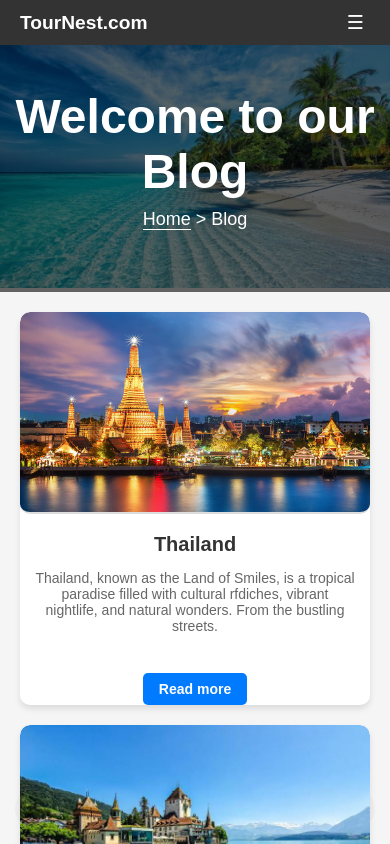
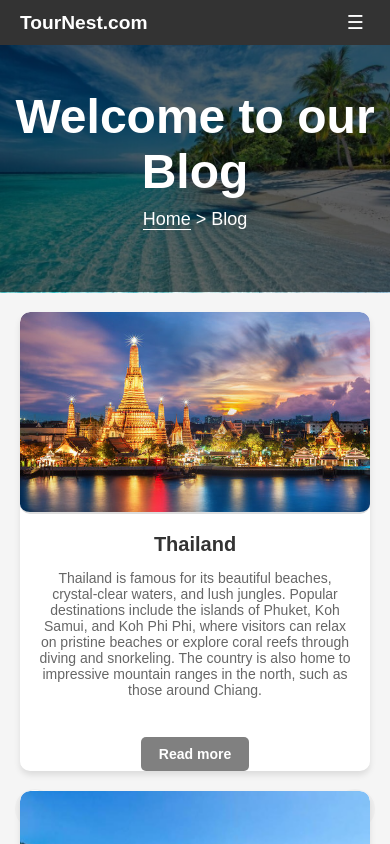
Before and after one commit to petchiammal2/Tourism_Website, a React (Create React App) app: page /blog in a window 390 px wide. Shown: the top 844 px of the page. Built offline with nearby package versions, Linux system fonts and the light colour scheme.

Commit message:
testing
testing

```diff
--- a/src/Components/BlogSection.js
+++ b/src/Components/BlogSection.js
@@ -10,7 +10,7 @@ const BlogSection = ({ backgroundImage }) => {
 
       <div className="overlay">
         <div className="blog-content">
-          <h1 className="blog-title">Welcome to our Blog</h1>
+          <h4 className="blog-title">Welcome to our Blog</h4>
           <p className="blog-breadcrumb">
             <a href="/">Home</a> &gt; <span>Blog</span>
           </p>
--- a/src/Components/CSS/Bloghero.css
+++ b/src/Components/CSS/Bloghero.css
@@ -14,7 +14,7 @@
   pointer-events: none; /* Disables all interactions (optional) */
 }
 
-.hero-section {
+.Blog-section {
   position: relative;
   height: 70vh; /* Adjust as needed */
 }
@@ -70,3 +70,26 @@
     transform: translateY(0);
   }
 }
+/* Keyframes for zoom in and zoom out animation */
+@keyframes zoomInOut {
+  0% {
+    transform: scale(1);
+  }
+  50% {
+    transform: scale(1.1); /* Slight zoom-in */
+  }
+  100% {
+    transform: scale(1); /* Back to normal size */
+  }
+}
+
+/* Apply the animation to the blog image */
+.blog-img {
+  width: 100%;
+  height: auto;
+  object-fit: cover;
+  max-height: 650px;
+  transform: none;
+  pointer-events: none; /* Disables all interactions (optional) */
+  animation: zoomInOut 3s infinite ease-in-out; /* Adjust duration as needed */
+}
--- a/src/Components/CSS/DestinationGrid.css
+++ b/src/Components/CSS/DestinationGrid.css
@@ -30,7 +30,6 @@
   object-fit: cover;
   border-bottom: 2px solid #ddd;
   transition: transform 0.3s ease; /* Smooth image scaling */
-
 }
 
 .tourism-item:hover .tourism-image {
@@ -47,7 +46,7 @@
 }
 
 .tourism-item:hover .tourism-title {
-  color: #007bff; /* Change title color on hover */
+  color:lightblue; /* Change title color on hover */
 }
 
 /* Description styling */
@@ -82,74 +81,8 @@
 .read-more {
   display: inline-block;
   margin-top: 10px;
-  padding: 8px 16px;
-  background-color: #007bff; /* Button color */
-  color: white;
-  font-size: 14px;
-  font-weight: bold;
-  border: none;
-  border-radius: 4px;
-  text-decoration: none;
-  transition: background-color 0.3s ease;
-
-}
-
-.read-more:hover {
-  background-color: #a2bfdf; /* Darker shade on hover */
-
-}
-
-.tourism-item:hover .tourism-image {
-  transform: scale(1.1); /* Zoom-in on hover */
-}
-
-/* Title styling */
-.tourism-title {
-  font-size: 20px;
-  font-weight: bold;
-  margin: 15px 0 10px;
-  color: #333;
-  transition: color 0.3s ease; /* Smooth color transition */
-}
-
-.tourism-item:hover .tourism-title {
-  color: #007bff; /* Change title color on hover */
-}
-
-/* Description styling */
-.tourism-description {
-  font-size: 14px;
-  color: #666;
-  padding: 0 15px 15px;
-  animation: fadeIn 1s ease-in; /* Fade-in effect for text */
-}
-
-/* Keyframe animations */
-@keyframes fadeIn {
-  from {
-    opacity: 0;
-  }
-  to {
-    opacity: 1;
-  }
-}
-
-@keyframes slideUp {
-  from {
-    transform: translateY(30px);
-    opacity: 0;
-  }
-  to {
-    transform: translateY(0);
-    opacity: 1;
-  }
-}
-
-.read-more {
-  display: inline-block;
-  margin-top: 10px;
-  padding: 8px 16px;
-  background-color: #007bff; /* Button color */
+  padding: 9px 18px;
+  background-color:gray; /* Button color */
   color: white;
   font-size: 14px;
   font-weight: bold;
@@ -160,5 +93,5 @@
 }
 
 .read-more:hover {
-  background-color: #0056b3; /* Darker shade on hover */
+  background-color: lightgrey; /* Darker shade on hover */
 }
--- a/src/Components/DestinationGrid.js
+++ b/src/Components/DestinationGrid.js
@@ -1,4 +1,6 @@
 import React from "react";
+import { Link } from "react-router-dom";
+
 import "./CSS/DestinationGrid.css";
 
 import Thailand from "../Assets/Thailand.jpg";
@@ -18,62 +20,59 @@ const DestinationGrid = () => {
     {
       title: "Thailand",
       image: Thailand,
-      description: " Thailand, known as the Land of Smiles, is a tropical paradise filled with cultural rfdiches, vibrant nightlife, and natural wonders. From the bustling streets.",
+      description:" Thailand is famous for its beautiful beaches, crystal-clear waters, and lush jungles. Popular destinations include the islands of Phuket, Koh Samui, and Koh Phi Phi, where visitors can relax on pristine beaches or explore coral reefs through diving and snorkeling. The country is also home to impressive mountain ranges in the north, such as those around Chiang."
      },
-
       {
       title: "Switzerland",
       image: Switzerland,
-      description: "Switzerland, a dreamlike destination in the heart of Europe, is famed for its snow-capped Alps, pristine lakes, and picturesque villages.",
+      description: " Switzerland, located in the heart of Europe, is renowned for its stunning landscapes, political neutrality, and high standard of living. It is bordered by Germany to the north, France to the west, Italy to the south, and Austria and Liechtenstein to the east. Despite its small size, Switzerland boasts a diverse geography."
      },
      {
       title: "China",
       image: china,
-      description: "China, one of the world's oldest civilizations, is a country of rich heritage, diverse culture, and breathtaking landscapes. ",
+      description: " China, located in East Asia, is the worlds most populous country and the fourth-largest by land area. With a history that spans over 5,000 years, China is one of the world’s oldest civilizations, rich in culture, philosophy, and traditions. The country is bordered by 14 different countries, including India, Russia, and Mongolia, and has a diverse range ."
     },
     {
       title: "Australia",
       image: Australia,
-      description: "Australia, the land Down Under, is a paradise of unique landscapes, vibrant cities, and unparalleled wildlife. Known for traveller .",
+      description: " Australia, located in the Southern Hemisphere, is both a country and a continent, known for its diverse landscapes, unique wildlife, and vibrant cities. It is the sixth-largest country in the world, bordered by the Indian Ocean to the west and the Pacific Ocean to the east. Australia is famous for its natural beauty, ranging from vast deserts and tropical rainforests ."
      },
 
     {
       title: "France ",
       image: France,
-      description: "France, often called the  Hexagon is a country of timeless beauty, rich history, and unrivaled sophistication. It is a dream destination for travelers seeking culture, art, and culinary delight.",
-    },
+      description: " France, located in Western Europe, is one of the worlds most influential countries, known for its rich history, cultural heritage, and iconic landmarks. Bordered by Belgium, Luxembourg, Germany, Switzerland, Italy, Monaco, Spain, and the Atlantic Ocean, France offers a stunning variety of landscapes, from the snow-capped peaks of the Alps to the sun-kissed beaches of the French Riviera." },
+
     {
       title:"Maldives",
       image: Maldives,
-      description:"Experience the pristine white sandy beaches, crystal-clear  and luxurious overwater villas of the Maldives.",
-
-
+      description:" The Maldives is known for its luxurious resorts, many of which are situated on private islands and offer overwater bungalows with direct access to the ocean. These resorts provide the ultimate in privacy and comfort, with world-class amenities and exceptional views, making the Maldives a popular destination for honeymooners, couples, and anyone seeking a tropical escape. Many resorts also offer unique experiences such as underwater dining, spas, and excursions for snorkeling ."
      },
       {
       title:"Japan",
       image:japan,
-      description:" Japan, an island nation in East Asia, is renowned for its rich cultural heritage, cutting-edge technology. ",
+      description:" Japan, an island nation in East Asia, is known for its harmonious blend of ancient traditions and cutting-edge modernity. Located in the Pacific Ocean, Japan is composed of four main islands—Honshu, Hokkaido, Kyushu, and Shikoku—along with numerous smaller islands. The country is bordered by the Sea of Japan to the west and the Pacific Ocean to the east, making it an archipelago with a diverse range of landscapes, from mountainous regions and serene coastlines to bustling centers."
     },
 
     {
       title:"USA",
       image:USA,
-      description:"The United States, a vast and diverse nation in North America, is known  technological innovation.",
+      description:" The United States of America (USA) is a vast and diverse country located in North America, bordered by Canada to the north, Mexico to the south, the Atlantic Ocean to the east, and the Pacific Ocean to the west. It is composed of 50 states, each with its own unique culture, landscape, and history. As the third-largest country in the world by both land area and population, the USA offers a remarkable variety of environments, from snow-capped mountains and expansive deserts to dense forests and bustling."
     },
 
     {
       title:"Italy",
       image:Italy,
-      description:"Italy, located in southern Europe, is famous for its rich history, art, and culture,   Tower of Pisa.",
+      description:" Italy, located in Southern Europe, is a country known for its rich history, art, culture, and breathtaking landscapes. Shaped like a boot, Italy is surrounded by the Mediterranean Sea, bordered by France, Switzerland, Austria, and Slovenia to the north. With a history that spans thousands of years, Italy has had a profound influence on Western civilization, shaping everything from politics and philosophy to art, architecture, and cuisine."
     },
 
     {
       title: "Newyork",
       image: Newyork ,
-      description:"New York City is one of the most iconic and vibrant cities in the world, known for its impressive skyline .",
+      description:" New Yorks neighborhoods are rich in character, each with its own distinct vibe. Brooklyn is known for its trendy atmosphere, historic brownstones, and cultural hubs like DUMBO and Williamsburg, offering a mix of art galleries, music venues, and excellent food. Queens, the most ethnically diverse borough, is celebrated for its diverse culinary scene, featuring flavors from every corner of the globe. The Bronx is the birthplace of hip-hop and home to the famous Yankee Stadium, while Staten Island offers a quieter retreat with  views.",
+
     },
   ]
-
   return (
     <div className="tourism-grid">
       {destinations.map((destination, index) => (
@@ -85,13 +84,20 @@ const DestinationGrid = () => {
             />
           <h3 className="tourism-title">{destination.title}</h3>
           <p className="tourism-description">{destination.description}</p>
-          <a href={destination.link} className="read-more">
+          <Link
+            to="/about"
+            state={{
+              title: destination.title,
+              description: destination.description,
+              image: destination.image,
+            }}
+            className="read-more"
+          >
             Read more
-          </a>
+          </Link>
         </div>
       ))}
     </div>
   );
 };
-
 export default DestinationGrid;
--- a/src/Components/Destinations.js
+++ b/src/Components/Destinations.js
@@ -9,7 +9,7 @@ const destinations = [
     { name: "Australia", img: "path/to/australia.jpg" },
     { name: "France", img: "path/to/france.jpg" },
     { name: "Norway", img: "path/to/norway.jpg" },
-];
+]
 
 const Destinations = () => {
     return (
--- a/src/Pages/Home.js
+++ b/src/Pages/Home.js
@@ -3,7 +3,7 @@ import Section1 from "../Components/Section1";
 import HomeSection1 from "../Components/HomeSection1";
 
 import HomeSection3 from "../Components/HomeSection3";
-import Destinations from "../Components/Destinations";
+
 
 
 
@@ -18,7 +18,7 @@ const Home = () => {
       <HomeSection1/>
 
       <HomeSection3/>
-      <Destinations/>
+
 
    </>
 
```
Also changed, not shown: src/Components/CSS/Explore.css (+50 -26 lines). Lines whose indentation alone changed are shown as unchanged.
